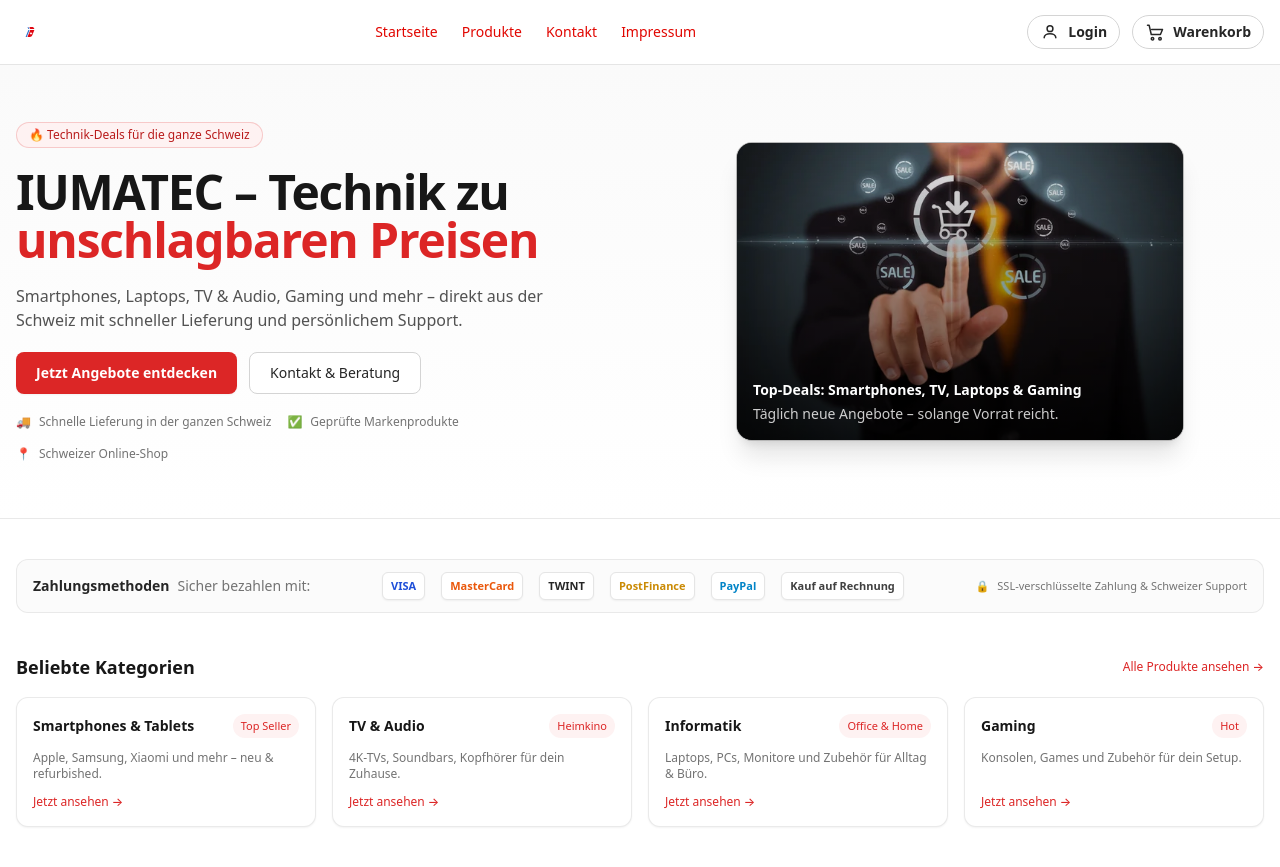
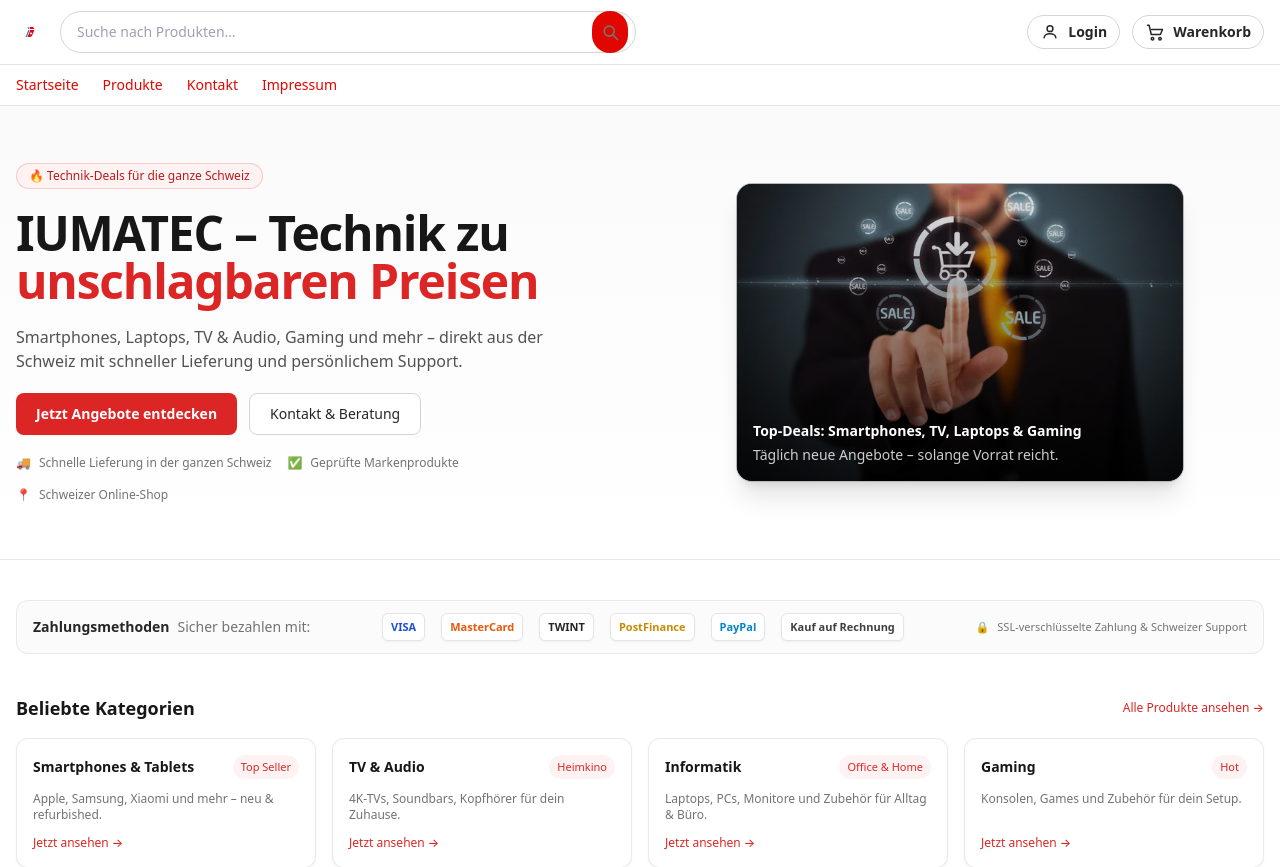
Before and after one commit to celsoneves32/iumatec-site, a Next.js app: page / in a window 1280 px wide. Shown: the top 867 px of the page. Built offline with nearby package versions, Linux system fonts and the light colour scheme.

Commit message:
Update SiteHeader.tsx

```diff
--- a/components/SiteHeader.tsx
+++ b/components/SiteHeader.tsx
@@ -1,13 +1,16 @@
+// components/SiteHeader.tsx
 import Link from "next/link";
 import CartStatus from "./CartStatus";
-import AccountButton from "@/components/AccountButton"; // 👈 novo
+import AccountButton from "@/components/AccountButton";
+import HeaderSearch from "@/components/HeaderSearch";
 
 export default function SiteHeader() {
   return (
     <header className="border-b border-neutral-200 dark:border-neutral-800 bg-white/80 dark:bg-neutral-950/80 backdrop-blur">
-      <div className="max-w-7xl mx-auto px-4 h-16 flex items-center justify-between gap-6">
+      {/* Linha 1 – logo + pesquisa + ícones */}
+      <div className="max-w-7xl mx-auto px-4 h-16 flex items-center gap-4">
         {/* Logo */}
-        <Link href="/" className="flex items-center gap-2">
+        <Link href="/" className="flex items-center gap-2 flex-shrink-0">
           <img
             src="/logo-iumatec.svg"
             alt="IUMATEC"
@@ -15,28 +18,44 @@ export default function SiteHeader() {
           />
         </Link>
 
-        {/* Navegação principal */}
-        <nav className="hidden md:flex items-center gap-6 text-sm">
-          <Link href="/" className="hover:text-red-600">
-            Startseite
-          </Link>
-          <Link href="/produkte" className="hover:text-red-600">
-            Produkte
-          </Link>
-          <Link href="/kontakt" className="hover:text-red-600">
-            Kontakt
-          </Link>
-          <Link href="/impressum" className="hover:text-red-600">
-            Impressum
-          </Link>
-        </nav>
+        {/* Barra de pesquisa (desktop) */}
+        <div className="flex-1 hidden md:block">
+          <HeaderSearch />
+        </div>
 
-        {/* Conta + Carrinho */}
+        {/* Ícones conta + carrinho */}
         <div className="flex items-center gap-3">
           <AccountButton />
           <CartStatus />
         </div>
       </div>
+
+      {/* Linha 2 – menu principal */}
+      <nav className="border-t border-neutral-200 bg-white/90">
+        <div className="max-w-7xl mx-auto px-4 h-10 flex items-center gap-6 text-sm overflow-x-auto">
+          <Link href="/" className="hover:text-red-600 whitespace-nowrap">
+            Startseite
+          </Link>
+          <Link
+            href="/produkte"
+            className="hover:text-red-600 whitespace-nowrap"
+          >
+            Produkte
+          </Link>
+          <Link
+            href="/kontakt"
+            className="hover:text-red-600 whitespace-nowrap"
+          >
+            Kontakt
+          </Link>
+          <Link
+            href="/impressum"
+            className="hover:text-red-600 whitespace-nowrap"
+          >
+            Impressum
+          </Link>
+        </div>
+      </nav>
     </header>
   );
 }
```
